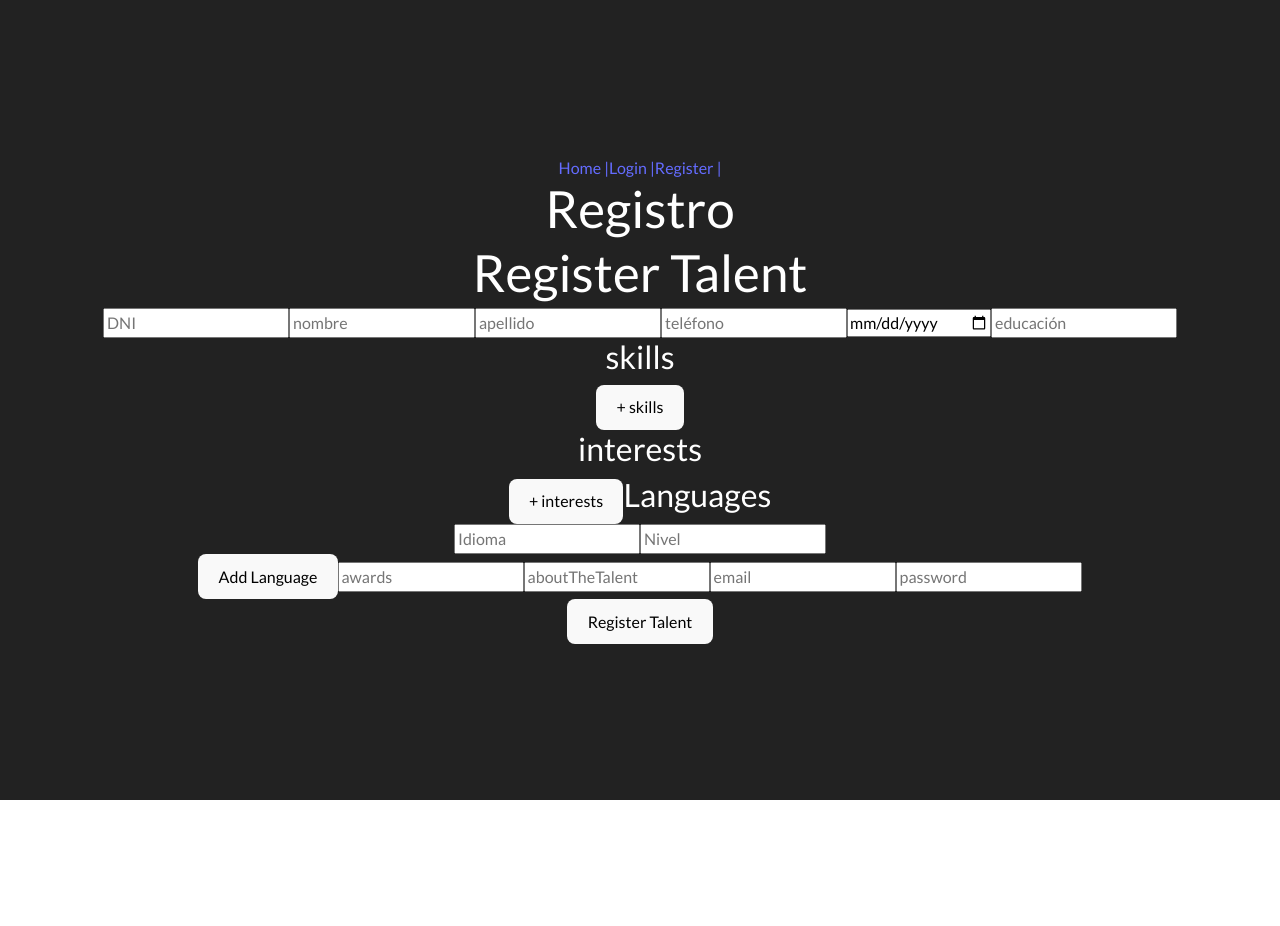
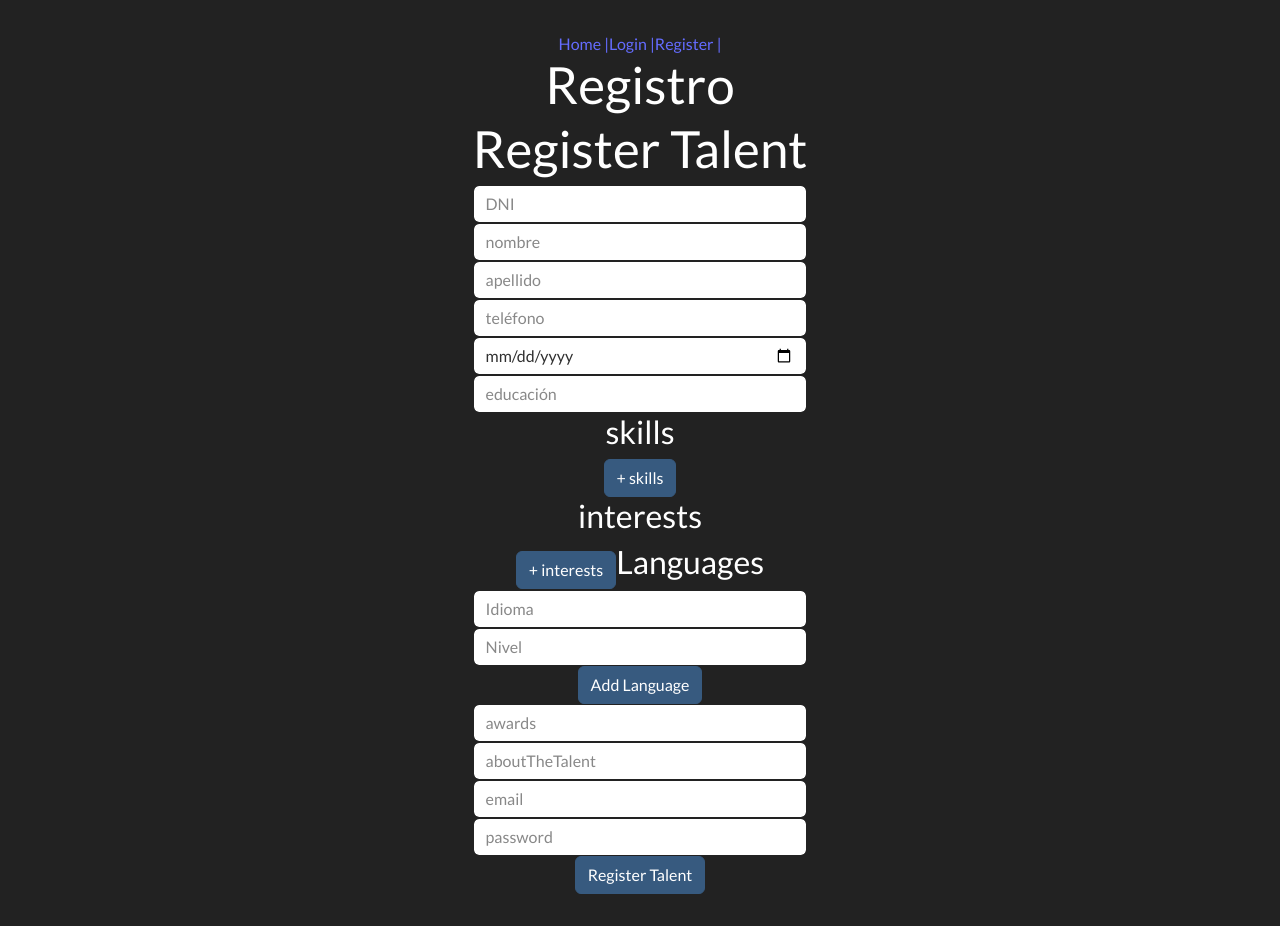
Before and after one commit to AdrikLarreategui/Desafio-BBK, a React (Vite) app in the folder Frontend/: page /register in a window 1280 px wide. Both pictures are taken after a click on the button "Talento". Before the commit the page ends 800 px from the top, so only its background shows below. Built offline with nearby package versions, Linux system fonts and the light colour scheme.

Commit message:
commit añadido estilos a Register

```diff
--- a/Frontend/src/assets/components/Register/Register.jsx
+++ b/Frontend/src/assets/components/Register/Register.jsx
@@ -3,9 +3,11 @@ import { useNavigate } from "react-router-dom";
 import { useState, useEffect } from "react";
 import { useDispatch, useSelector } from "react-redux";
 import { register, reset } from "../../redux/auth/authSlice";
+import { Button, Form } from "react-bootstrap";
+import "bootstrap/dist/css/bootstrap.min.css";
 //import './Register.scss'
 
-
+//Registro de empresas
 const CompanyForm = ({ onSubmit, onReturn }) => {
   const [formData, setFormData] = useState(
     {
@@ -49,21 +51,44 @@ const CompanyForm = ({ onSubmit, onReturn }) => {
 
 
   return (
-    <form onSubmit={handleSubmit}>
-      <input name="email" type="text" placeholder="email" value={email} onChange={handleChange} required />
-      <input name="password" type="text" placeholder="password" value={password} onChange={handleChange} required />
-      <input name="companyName" type="text" placeholder="Nombre de la empresa" value={companyName} onChange={handleChange} required />
-      <input name="industry" type="text" placeholder="Tipo de empresa" value={industry} onChange={handleChange} required />
-      <input name="location" type="text" placeholder="Ubicación" value={location} onChange={handleChange} required />
-      <input name="telephone" type="tel" placeholder="Número de teléfono" value={telephone} onChange={handleChange} required />
-      <input name="webSite" type="text" placeholder="Sitio web" value={webSite} onChange={handleChange} required />
-      <input name="socialNumber" type="text" placeholder="CIF" value={socialNumber} onChange={handleChange} required />
-      <input name="workersNumber" type="number" placeholder="Número de trabajadores" value={workersNumber} onChange={handleChange} required />
-      <textarea placeholder="description" value={description} onChange={handleChange} required />
-      <button type="submit">Enviar</button>
-    </form>
+    <Form onSubmit={handleSubmit}>
+      <Form.Group controlId="formBasicEmail">
+        <Form.Control name="email" type="text" placeholder="email" value={email} onChange={handleChange} required />
+      </Form.Group>
+      <Form.Group controlId="formBasicPassword">
+        <Form.Control name="password" type="text" placeholder="password" value={password} onChange={handleChange} required />
+      </Form.Group>
+      <Form.Group controlId="formBasicCompanyName">
+        <Form.Control name="companyName" type="text" placeholder="Nombre de la empresa" value={companyName} onChange={handleChange} required />
+      </Form.Group>
+      <Form.Group controlId="formBasicIndustry">
+        <Form.Control name="industry" type="text" placeholder="Tipo de empresa" value={industry} onChange={handleChange} required />
+      </Form.Group>
+      <Form.Group controlId="formBasicLocation">
+        <Form.Control name="location" type="text" placeholder="Ubicación" value={location} onChange={handleChange} required />
+      </Form.Group>
+      <Form.Group controlId="formBasicTelephone">
+        <Form.Control name="telephone" type="tel" placeholder="Número de teléfono" value={telephone} onChange={handleChange} required />
+      </Form.Group>
+      <Form.Group controlId="formBasicWebSite">
+        <Form.Control name="webSite" type="text" placeholder="Sitio web" value={webSite} onChange={handleChange} required />
+      </Form.Group>
+      <Form.Group controlId="formBasicSocialNumber">
+        <Form.Control name="socialNumber" type="text" placeholder="CIF" value={socialNumber} onChange={handleChange} required />
+      </Form.Group>
+      <Form.Group controlId="formBasicWorkersNumber">
+        <Form.Control name="workersNumber" type="number" placeholder="Número de trabajadores" value={workersNumber} onChange={handleChange} required />
+      </Form.Group>
+      <Form.Group controlId="formBasicDescription">
+        <Form.Control as="textarea" rows={3} placeholder="description" value={description} onChange={handleChange} required />
+      </Form.Group>
+      <Button variant="primary" type="submit">Enviar</Button>
+    </Form>
   );
 }
+
+
+//Registro de talento
 const TalentForm = () => {
   const [formData, setFormData] = useState({
     DNI: '',
@@ -159,58 +184,57 @@ const TalentForm = () => {
     <>
       <div>
         <h1>Register Talent</h1>
-        <form onSubmit={handleSubmit}>
+        <Form onSubmit={handleSubmit}>
           <div>
 
-            <input type="text" name="dni" value={dni} onChange={handleChange} placeholder="DNI" ></input>
-            <input type="text" name="name" value={name} onChange={handleChange} placeholder="nombre" ></input>
-            <input type="text" name="surname" value={surname} onChange={handleChange} placeholder="apellido" ></input>
-            <input type="number" name="telephone" value={telephone} onChange={handleChange} placeholder="teléfono" ></input>
-            <input type="date" name="birthdate" value={birthdate} onChange={handleChange} placeholder="Fecha de nacimiento" ></input>
-            <input type="text" name="education" value={education} onChange={handleChange} placeholder="educación" ></input>
+            <Form.Control type="text" name="dni" value={dni} onChange={handleChange} placeholder="DNI" />
+            <Form.Control type="text" name="name" value={name} onChange={handleChange} placeholder="nombre" />
+            <Form.Control type="text" name="surname" value={surname} onChange={handleChange} placeholder="apellido" />
+            <Form.Control type="number" name="telephone" value={telephone} onChange={handleChange} placeholder="teléfono" />
+            <Form.Control type="date" name="birthdate" value={birthdate} onChange={handleChange} placeholder="Fecha de nacimiento" />
+            <Form.Control type="text" name="education" value={education} onChange={handleChange} placeholder="educación" />
             <h3>skills</h3>
 
             {skills.map((skill, index) => (
               <div key={index}>
-                <input type="text" name="skills" value={skill} onChange={(e) => handleSkillsChange(index, e)}
-                  placeholder="skills" ></input>
+                <Form.Control type="text" name="skills" value={skill} onChange={(e) => handleSkillsChange(index, e)}
+                  placeholder="skills" />
                 {skill}
               </div>
             ))}
-            <button type="button" onClick={addSkill}> + skills </button>
+            <Button variant="primary" type="button" onClick={addSkill}> + skills </Button>
 
             <h3>interests</h3>
             {/* <input type="text" name='interests /> */}
             {interests.map((interest, index) => (
               <div key={index}>interests
-                <input type="text" name="interests" value={interest} onChange={(e) => handleInterestsChange(index, e)} placeholder="interests"></input>
+                <Form.Control type="text" name="interests" value={interest} onChange={(e) => handleInterestsChange(index, e)} placeholder="interests" />
                 {interest}
               </div>
             ))}
-            <button type="button" onClick={addInterest} > + interests</button>
+            <Button variant="primary" type="button" onClick={addInterest} > + interests</Button>
 
             <label htmlFor="languages">
               <h3>Languages</h3>
             </label>
             {languages.map((lang, index) => (
               <div key={index}>
-                <input type="text" name="language" value={lang.language} onChange={(e) => handleLanguagesChange(index, e)} placeholder="Idioma" />
-                <input type="text" name="proficiency" value={lang.proficiency} onChange={(e) => handleLanguagesChange(index, e)} placeholder="Nivel" />
+                <Form.Control type="text" name="language" value={lang.language} onChange={(e) => handleLanguagesChange(index, e)} placeholder="Idioma" />
+                <Form.Control type="text" name="proficiency" value={lang.proficiency} onChange={(e) => handleLanguagesChange(index, e)} placeholder="Nivel" />
               </div>
             ))}
-            <button type="button" onClick={addLanguage}>Add Language</button>
+            <Button variant="primary" type="button" onClick={addLanguage}>Add Language</Button>
 
-            <input type="text" name="awards" value={awards} onChange={handleChange} placeholder="awards" ></input>
-            <input type="text" name="aboutTheTalent" value={aboutTheTalent} onChange={handleChange} placeholder="aboutTheTalent" ></input>
+            <Form.Control type="text" name="awards" value={awards} onChange={handleChange} placeholder="awards" />
+            <Form.Control type="text" name="aboutTheTalent" value={aboutTheTalent} onChange={handleChange} placeholder="aboutTheTalent" />
             {/* //input image uploader */}
 
-            <input type="email" name="email" value={email} onChange={handleChange} placeholder="email">
-            </input>
+            <Form.Control type="email" name="email" value={email} onChange={handleChange} placeholder="email" />
             {/*   <input type="text" name="ratings" value={ratings} onChange={handleChange} placeholder="ratings" ></input> */}
-            <input type="password" name="password" value={password} onChange={handleChange} placeholder="password"></input>
+            <Form.Control type="password" name="password" value={password} onChange={handleChange} placeholder="password" />
           </div>
-          <button type="submit">Register Talent</button>
-        </form>
+          <Button variant="primary" type="submit">Register Talent</Button>
+        </Form>
       </div>
     </>
   );
@@ -249,8 +273,8 @@ const Register = () => {
       <h1>Registro</h1>
       {!showForm && (
         <div>
-          <button onClick={() => handleOptionClick('talento')}> Talento </button>
-          <button onClick={() => handleOptionClick('empresa')}> Empresa </button>
+          <Button variant="primary" onClick={() => handleOptionClick('talento')}> Talento </Button>
+          <Button variant="primary" onClick={() => handleOptionClick('empresa')}> Empresa </Button>
         </div>
       )}
       {selectedOption === 'empresa' && showForm && (
@@ -267,4 +291,4 @@ const Register = () => {
   );
 }
 
-export default Register;
+export default Register
```
